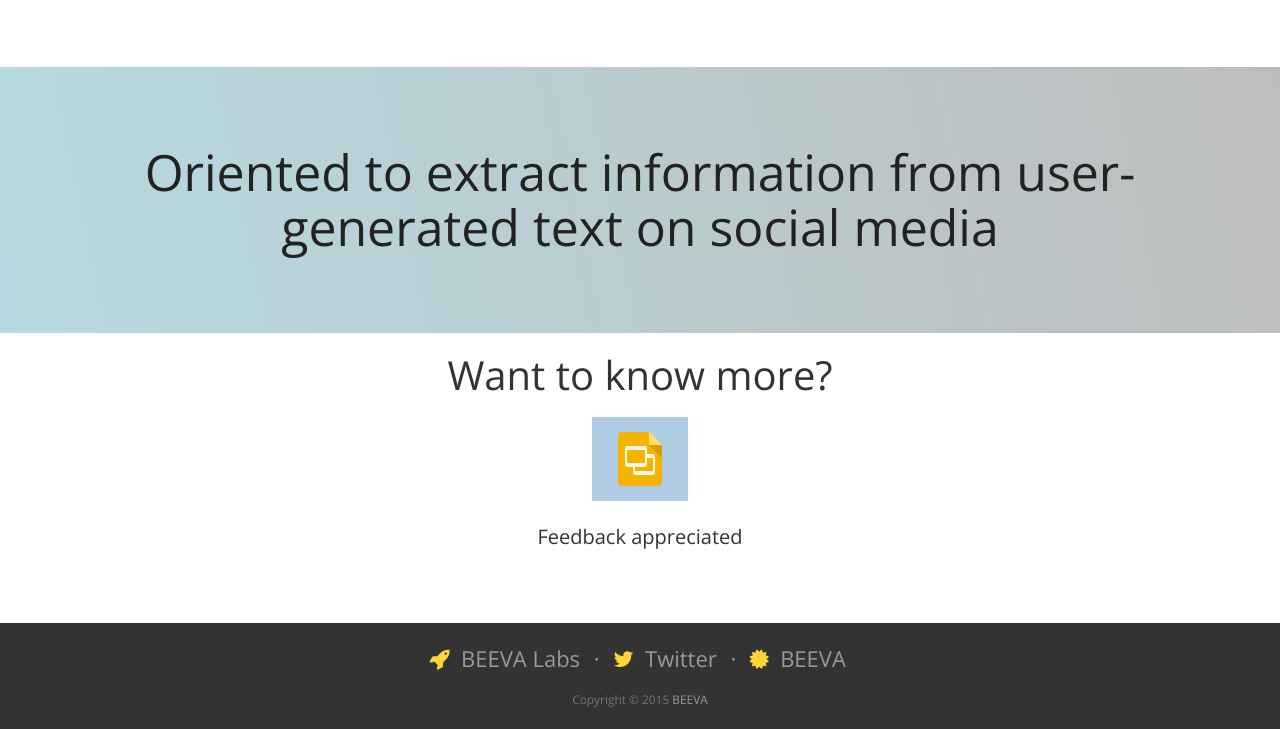
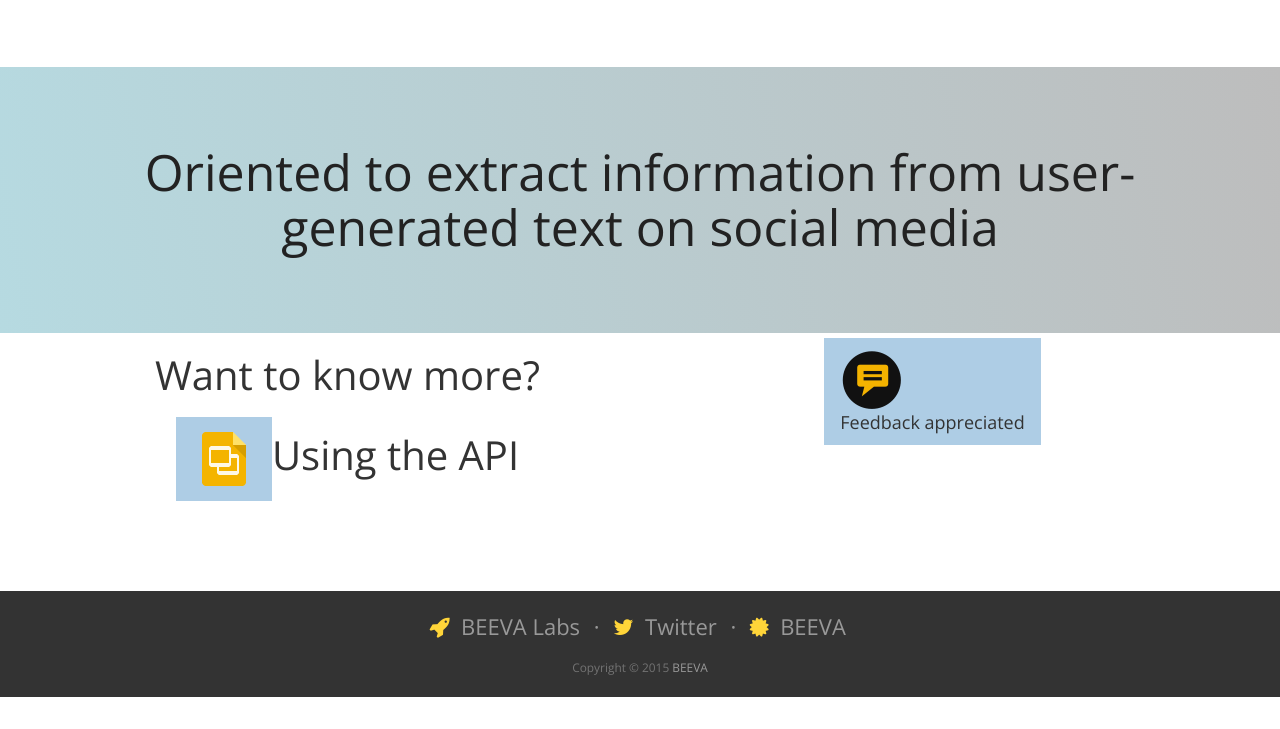
Before and after one commit to beeva-nievesabalos/nlp-landing, a website: page index.html in a window 1280 px wide. Shown: the part 785-1514 px from the top of the page. After the commit the page ends 1482 px from the top, so only its background shows below. Drawn offline with nearby package versions, Linux system fonts and the light colour scheme; a web font is replaced by a local one.

Commit message:
feedback

```diff
--- a/index.html
+++ b/index.html
@@ -8,7 +8,7 @@
       <meta name="viewport" content="width=device-width, initial-scale=1.0">
 
       <!-- SEO Meta Data -->
-      <title>NLP API</title>
+      <title>unloop</title>
       <meta name="author" content="Nieves Abalos">
       <meta name="description" content="BEEVA Natural Language Processing API">
       <meta name="keywords" content="api,nlp,language,beeva">
@@ -104,12 +104,12 @@
         ======================================== -->
         <div class='container marketing'>
             <div class='row'>
-                <div class='col-md-12'>
+                <div class='col-md-6'>
                     <!--<h1>Designed for English and Spanish texts</h1>-->
                     <h1>Want to know more?</h1>
-                    <h1><a class="btn btn-primary btn-lg" role="button" href="https://docs.google.com/presentation/d/1kFP7lLCQTUNTQXpNa4lb5T4nEY4Vq00dQsvkY8SxqXw/edit?usp=sharing"> <img class='img-responsive slideInRight' alt="slideshare" src="img/presentations-64.png"></a></h1>
+                    <h1><a class="btn btn-primary btn-lg" role="button" href="https://docs.google.com/presentation/d/1kFP7lLCQTUNTQXpNa4lb5T4nEY4Vq00dQsvkY8SxqXw/edit?usp=sharing"> <img class='img-responsive slideInRight' alt="slideshare" src="img/presentations-64.png"></a>Using the API</h1>
                 </div>
-                <div class='col-md-12'><h2><a href="http://goo.gl/forms/EK33i0i4w7">Feedback appreciated</a></h2></div>
+                <div class='col-md-6'><h2><a class="btn btn-primary btn-lg" role="button" href="http://goo.gl/forms/EK33i0i4w7"><img class='img-responsive slideInRight' alt="slideshare" src="img/chat-icon.png">Feedback appreciated</a></h2></div>
             </div>
         </div>
 
```
Also changed, not shown: img/chat-icon.png (added).
